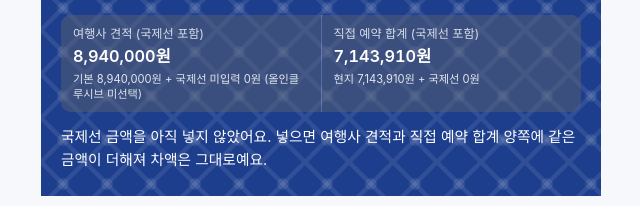
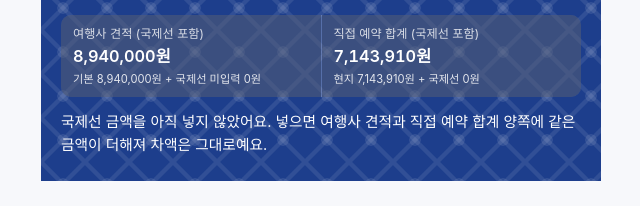
Before and after one commit to kimyoonsung96g/honeymoon, a plain HTML site: page docs/index.html in a window 1280 px wide. Shown: the part 540-746 px from the top of the page, without its empty margins (319-959 px from the left). Drawn offline with Linux system fonts and the light colour scheme; a web font is replaced by a local one.

Commit message:
여행사 견적 부제에서 미선택 문구 제거, 합산 항목만 표시

```diff
--- a/docs/index.html
+++ b/docs/index.html
@@ -650,7 +650,7 @@ function calculate(){
   const agencyTotal = AGENCY_PRICE + intl + aiAdd;
   $('agencyTotal').textContent=fmt(agencyTotal);
   $('agencyNote').textContent = `기본 8,940,000원 + 국제선 ${intl>0?fmt(intl):'미입력 0원'}`
-    + (aiAdd>0 ? ` + 올인클루시브 ${fmt(aiAdd)} (€${ZOETRY_AI_UPGRADE_TOTAL.toLocaleString('ko-KR')})` : ' (올인클루시브 미선택)');
+    + (aiAdd>0 ? ` + 올인클루시브 ${fmt(aiAdd)} (€${ZOETRY_AI_UPGRADE_TOTAL.toLocaleString('ko-KR')})` : '');
   $('directLabel').textContent='직접 예약 합계 (국제선 포함)';
   $('directTotal').textContent=fmt(total);
   $('directNote').textContent=`현지 ${fmt(local)} + 국제선 ${intl>0?fmt(intl):'0원'}`;
@@ -1093,7 +1093,7 @@ function s2Calc(){
   $('s2bTotal').textContent=fmt(total);
   $('s2AgencyValue').textContent=fmt(agency);
   $('s2AgencyNote').textContent=`기본 8,940,000원 + 국제선 ${fmt(intl)}`
-    +(aiAdd>0?` + 올인클루시브 ${fmt(aiAdd)} (€${S2_AI_TOTAL.toLocaleString('ko-KR')})`:' (올인클루시브 미선택)');
+    +(aiAdd>0?` + 올인클루시브 ${fmt(aiAdd)} (€${S2_AI_TOTAL.toLocaleString('ko-KR')})`:'');
   $('s2DirectValue').textContent=fmt(total);
   $('s2DirectNote').textContent=`현지 ${fmt(local)} + 국제선 ${fmt(intl)}`;
   if(diff<0){$('s2DiffValue').textContent='−'+fmt(-diff);$('s2DiffNote').textContent='직접 예약하면 이만큼 아껴요. (국제선 포함 총액 기준)';}
@@ -1479,7 +1479,7 @@ function s3Calc(){
   $('s3bTotal').textContent=fmt(total);
   $('s3AgencyValue').textContent=fmt(agency);
   $('s3AgencyNote').textContent=`기본 8,940,000원 + 국제선 ${fmt(intl)}`
-    +(aiAdd>0?` + 올인클루시브 ${fmt(aiAdd)} (€${S3_AI_TOTAL.toLocaleString('ko-KR')})`:' (올인클루시브 미선택)');
+    +(aiAdd>0?` + 올인클루시브 ${fmt(aiAdd)} (€${S3_AI_TOTAL.toLocaleString('ko-KR')})`:'');
   $('s3DirectValue').textContent=fmt(total);
   $('s3DirectNote').textContent=`현지 ${fmt(local)} + 국제선 ${fmt(intl)}`;
   if(diff<0){$('s3DiffValue').textContent='−'+fmt(-diff);$('s3DiffNote').textContent='직접 예약하면 이만큼 아껴요. (국제선 포함 총액 기준)';}
```
